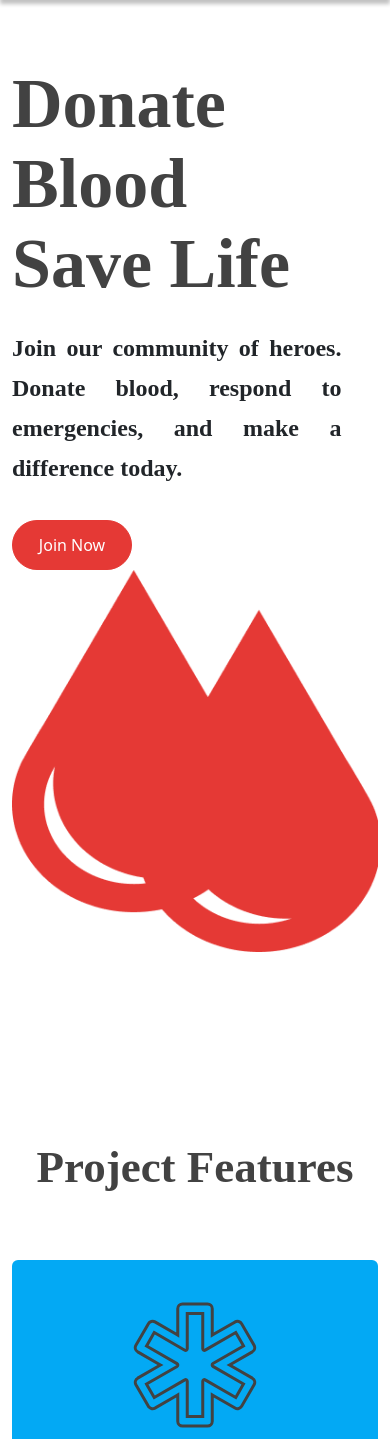
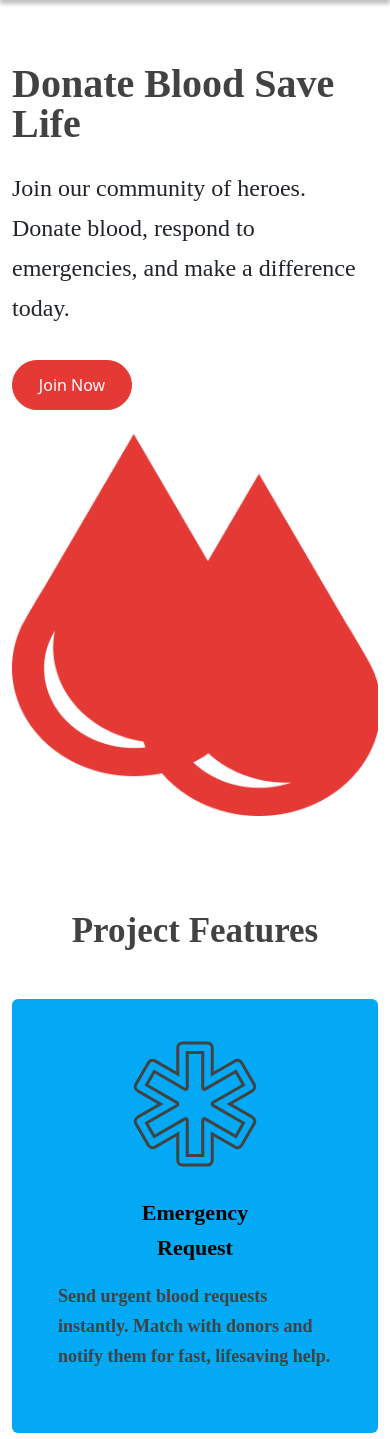
Before and after one commit to adelekebarakat/final_project, a Django app: page /blood/home in a window 390 px wide; the page is wider, and only the part inside the window is pictured. Shown: the part 85-1524 px from the top of that part. Run offline with Django 5.2, Linux system fonts and the light colour scheme; data that the repository does not hold is empty; some web fonts are replaced.

Commit message:
responsiveness

```diff
--- a/blood/admin.py
+++ b/blood/admin.py
@@ -15,7 +15,7 @@ class UserAdmin(admin.ModelAdmin):
 
 
 class EmergencyAdmin(admin.ModelAdmin):
-    list_display = ('get_blood_type', 'reason_for_request', 'location', 'contact_number')
+    list_display = ('get_blood_type', 'reason_for_request', 'location', 'contact_number', 'latitude', 'longitude')
 
 
     def get_blood_type(self, obj):
--- a/blood/models.py
+++ b/blood/models.py
@@ -1,4 +1,5 @@
 from django.db import models
+import random
 from django.contrib.auth.models import AbstractUser
 # Create your models here.
 
@@ -30,11 +31,16 @@ class Emergency(models.Model):
     contact_number = models.CharField(max_length=20)
     latitude = models.DecimalField(max_digits=9, decimal_places=6, blank=True, null=True)
     longitude = models.DecimalField(max_digits=9, decimal_places=6, blank=True, null=True)
+    case_number = models.CharField(max_length=100, blank=True)
 
+
+    def save(self, *args, **kwargs):
+        if not self.case_number:
+            random_number = random.randint(1000, 9999)
+            self.case_number = f"CASE-{self.user.id}-{random_number}"
+        super().save(*args, **kwargs)
     def __str__(self):
         return f'Emergency Request by {self.user.username} for {self.blood_type}'
-
-
 
 
 class CanDonateTo(models.Model):
--- a/blood/views.py
+++ b/blood/views.py
@@ -105,7 +105,8 @@ def Create_emergency_request(request):
             for user in compatible_users:
                 formatted_phone_number = sanitize_phone_number(user.phone_number, 'NG')
                 message = (
-                    f"Emergency blood donation needed for {emergency_request.user}. "
+                    f"Case Number: {emergency_request.case_number}\n"
+                    f"Emergency blood donation needed. "
                     f"Blood type required: {emergency_request.blood_type}. "
                     f"Incident location: {incident_location_name}. "
                     f"Location provided: {filled_location}. "
--- a/static/css/style.css
+++ b/static/css/style.css
@@ -210,3 +210,45 @@ h2{
     --space-3xl: 30px;
     --space-4xl: 130px;
 }
+/* mobile Screen */
+@media screen and (min-width: 320px) and (max-width: 425px) {
+    .container .registration {
+        width: 100%;
+        height: auto;
+    }
+
+    h1 {
+        color: var(--accent) !important;
+        font-family: "Poppins";
+        font-size: 40px;
+        font-weight: 900;
+        line-height: 40px;
+    }
+
+
+    .right-hero {
+        flex: 1;
+        display: flex;
+        flex-direction: column;
+        width: 100%;
+    }
+    .hero-section-text p {
+        font-family: "Nunito";
+        font-size: 24px;
+        line-height: 40px;
+        font-weight: 400;
+        text-align: start;
+    }
+    .hero-section {
+        padding-bottom: 25px;
+    }
+    h2 {
+        font-family: "Poppins";
+        font-size: 35px;
+        font-weight: 800;
+        color: var(--accent);
+        line-height: 40px;
+    }
+
+
+}
--- a/templates/blood/home.html
+++ b/templates/blood/home.html
@@ -22,7 +22,7 @@
             </div>
         </div>
 
-        <div class="col-sm-12 col-md-6 col-lg-5">
+        <div class="col-sm-12 col-md-6 col-lg-5 mt-4">
             <div class="hero-img">
                <img src="{% static 'image/hero-image.png' %}" alt="blood">
             </div>
```
Also changed, not shown: blood/migrations/0016_emergency_case_number.py (added), blood/migrations/0017_alter_emergency_case_number.py (added).
